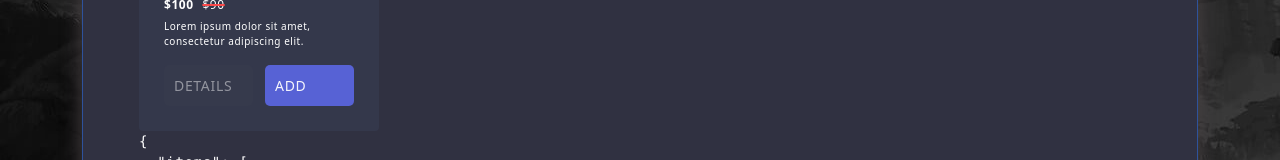
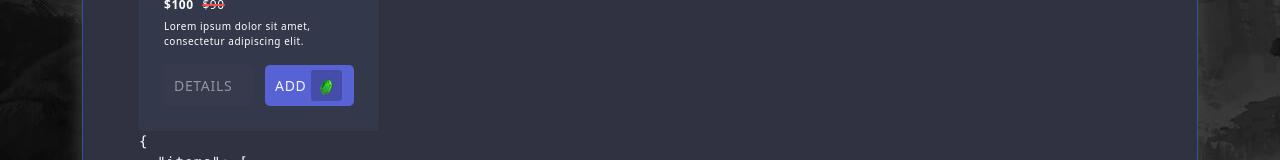
Before and after one commit to Khahory/design_chicks_challenge_2022_docker, a React (Create React App) app: page / in a window 1280 px wide. Shown: the part 511-671 px from the top of the page. Built offline with nearby package versions, Linux system fonts and the light colour scheme.

Commit message:
card buttons added and css too

```diff
--- a/src/assets/css/Item/Card.css
+++ b/src/assets/css/Item/Card.css
@@ -84,3 +84,11 @@
 .aling-col-right {
     float: right !important;
 }
+
+.button-box-buy-img {
+    background-color: #454da8;
+    margin-left: 5px;
+    padding: 6px 9px;
+    border-radius: 3px;
+    position: relative;
+}
--- a/src/components/Item/Card.jsx
+++ b/src/components/Item/Card.jsx
@@ -3,6 +3,7 @@
 import InputNumberForm from "../Form/InputNumberForm";
 import {useState} from "react";
 import '../../assets/css/Item/Card.css';
+import btn_add_car from '../../assets/img/buttons/btn_add_car.png';
 
 const Card = ({item}) => {
     // image src
@@ -70,8 +71,8 @@
                             <Col style={{paddingLeft: '6px'}}>
                                 <div className={'button-box-buy'}>
                                     <span>ADD</span>
-                                    <span>
-
+                                    <span className={'button-box-buy-img'}>
+                                        <img src={btn_add_car} height={16} alt={'item_1'}/>
                                     </span>
                                 </div>
                             </Col>
```
